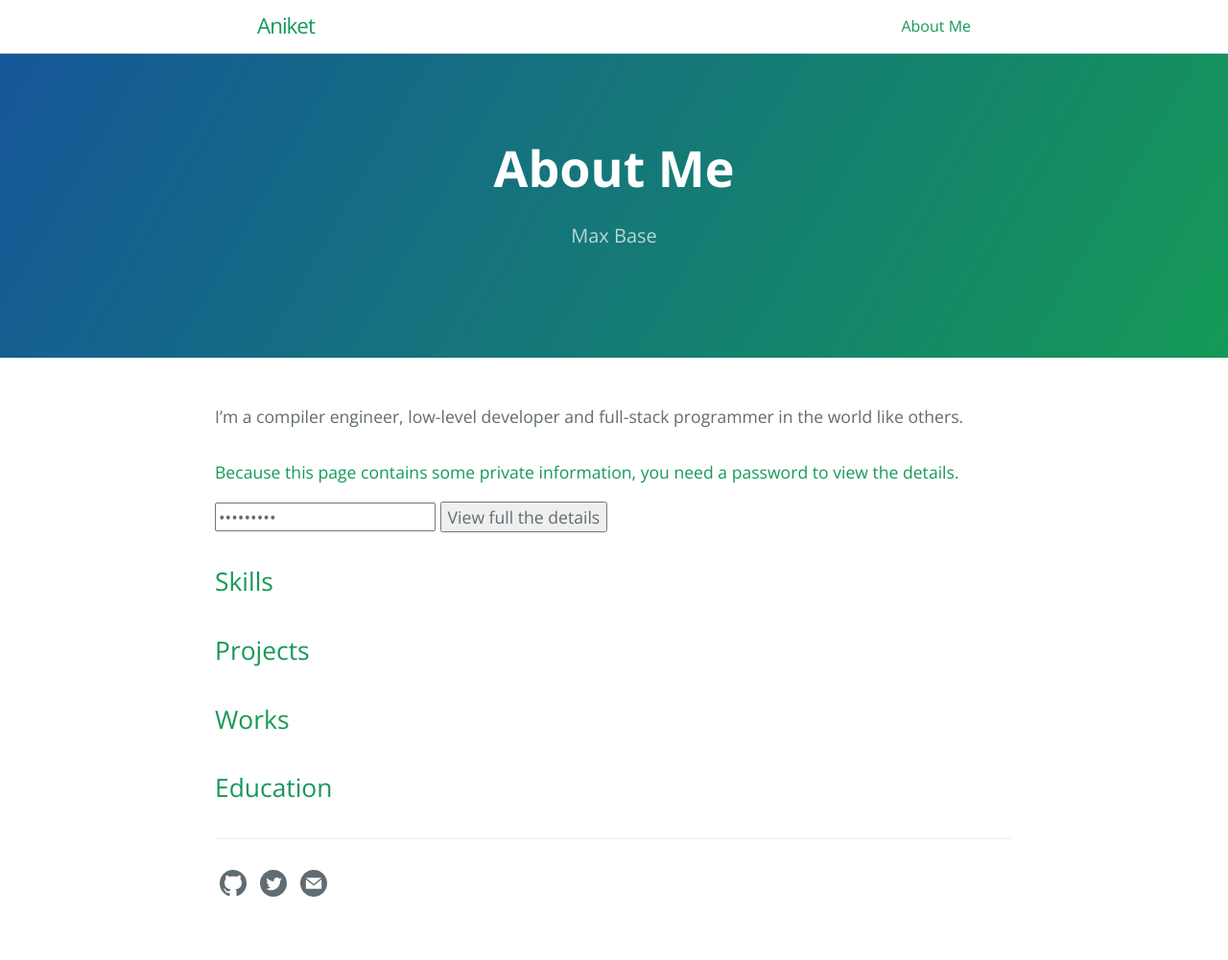
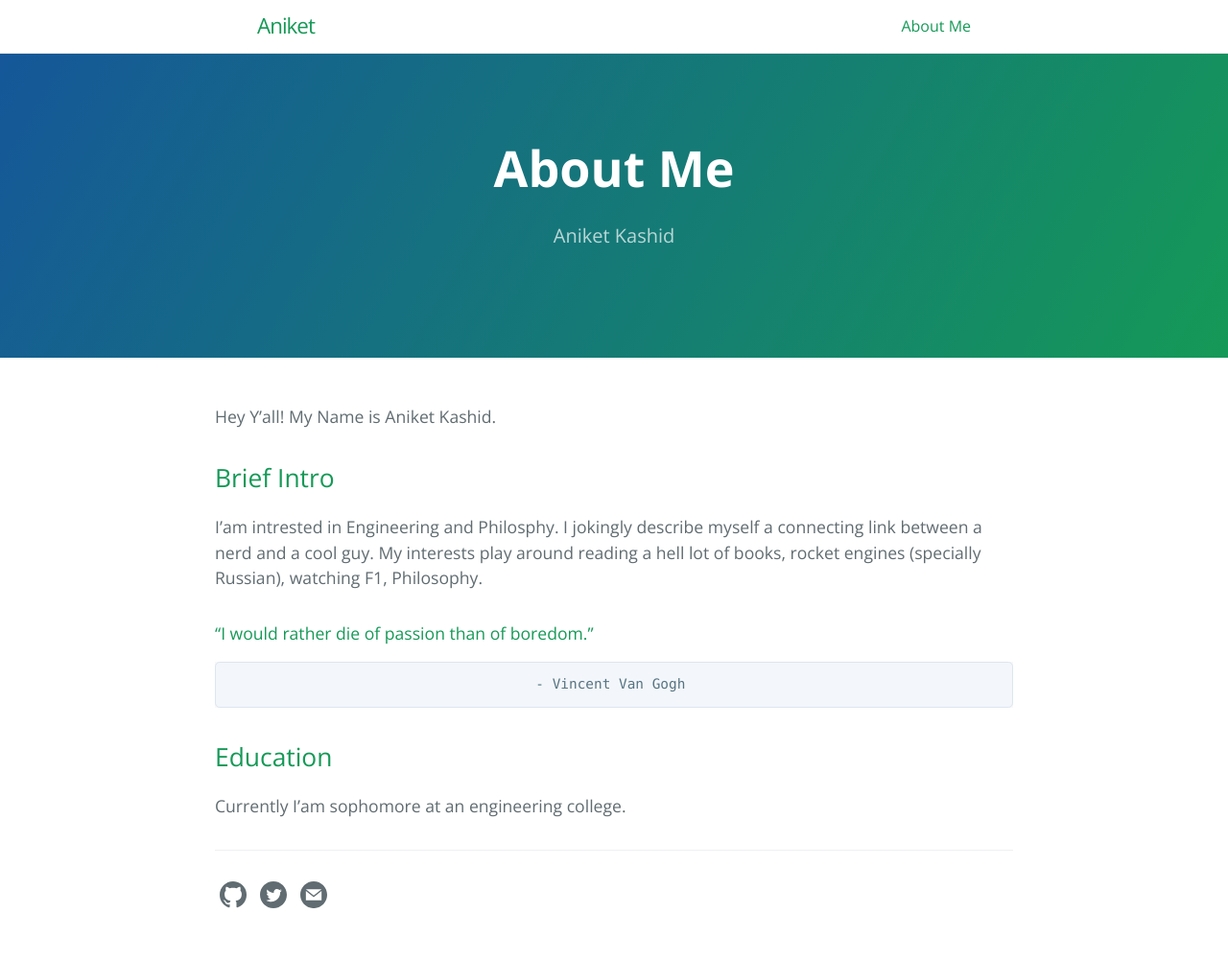
Before and after one commit to aniketkashid17/aniketkashid, a Jekyll site: the page built from about.md, in a window 1280 px wide. Shown: the whole page at 96% size. Built offline with Jekyll 4.4.1, drawn with Linux system fonts in a browser that asks for light colours.

Commit message:
Update about.md

```diff
--- a/about.md
+++ b/about.md
@@ -1,174 +1,21 @@
 ---
 layout: page
 title: About Me
-tagline: Max Base
+tagline: Aniket Kashid
 ---
 
-I’m a compiler engineer, low-level developer and full-stack programmer in the world like others.
+Hey Y'all! My Name is Aniket Kashid.
 
-#### Because this page contains some private information, you need a password to view the details.
+## Brief Intro
+I'am intrested in Engineering and Philosphy. I jokingly describe myself a connecting link between
+a nerd and a cool guy. My interests play around reading a hell lot of books, rocket engines (specially Russian),
+watching F1, Philosophy.
 
-<input type="password" value="123456789" name="password" id="password" required="true">
-<button id="view">View full the details</button>
 
-<style>
-.secret
-{
-  display: none;
-}
-</style>
+#### “I would rather die of passion than of boredom.”
+                                         - Vincent Van Gogh
 
-## Skills
-
-<div class="secret">
-  <ul>
-    <li>Compiler</li>
-    <li>Assembly</li>
-    <li>C</li>
-    <li>...</li>
-  </ul>
-</div>
-
-## Projects
-
-<div class="secret">
-  <ul>
-    <li>...</li>
-  </ul>
-</div>
-
-## Works
-
-<div class="secret">
-  <ul>
-    <li>...</li>
-  </ul>
-</div>
 
 ## Education
 
-<div class="secret">
-  <ul>
-    <li>...</li>
-  </ul>
-</div>
-
-<script>
-let button=document.querySelector("#view");
-let password=document.querySelector("#password");
-function parse(input)
-{
-  /*
-  input=input.replace("<xtag1567891([^>]+)>","<b$1>");
-  input=input.replace("<xtag0512054([^>]+)>","<u$1>");
-  input=input.replace("<xtag9744051([^>]+)>","<i$1>");
-  input=input.replace("<xtag4971234([^>]+)>","<a$1>");
-  input=input.replace("<xtag7621642([^>]+)>","<li$1>");
-  input=input.replace("<xtag3497823([^>]+)>","<ul$1>");
-  input=input.replace("<xtag0508063([^>]+)>","<div$1>");
-  input=input.replace("<xtag4619807([^>]+)>","<span$1>");
-  */
-  let result="";
-  let maps=passwordMap(password.value);
-  // console.log(maps);
-  let index=0;
-  for(character of input)
-  {
-    // console.log("Current : " + character);
-    if(maps[character])
-    {
-      // console.log("Is My Map : " + maps[character]);
-      result+=maps[character];
-    }
-    else
-    {
-      // console.log("Not My Map!");
-      result+=character;
-    }
-    // else{}
-    // index++;
-  }
-  return result;
-}
-function passwordMap(pass)
-{
-  // console.log("Password : " + pass);
-  const getName = (i) =>
-  {
-       const previousLetters = (i >= 26 ? getColumnName(Math.floor(i / 26) -1 ) : '');
-       const lastLetter = 'ABCDEFGHIJKLMNOPQRSTUVWXYZ'[i % 26];
-       return previousLetters + lastLetter;
-  }
-  let maps={};
-  const charStart=33;
-  const CharDone=125;
-  let passwordIndex=0;
-  for(let index=charStart;index<=CharDone;index++)
-  {
-    // passwordIndex=index-charStart;
-    if(! pass[passwordIndex])
-    {
-      passwordIndex=0;
-    }
-    maps[String.fromCharCode(index)]=pass[passwordIndex];
-    passwordIndex++;
-  }
-  return maps;
-}
-function checkElement(secret)
-{
-  // console.log(secret);
-  if(secret.children.length >0)
-  {
-    let childs = secret.children;
-    for(child of childs)
-    {
-      // alert( child.textContent);
-      if(child.children.length >0)
-      {
-        // console.log("have child");
-        // checkElement(child.children);
-        for(child_children of child.children)
-        {
-          checkElement(child_children);
-        }
-      }
-      else
-      {
-        // console.log("Item : "+child.innerText);
-        child.textContent=parse(child.textContent);
-      }
-    }
-  }
-  else
-  {
-    secret.textContent=parse(secret.textContent);
-  }
-  // secret.innerHTML=parse(secret.innerHTML);
-  // secret.style.display="block";
-}
-if(button && password)
-{
-  button.onclick=function()
-  {
-    if(password.value!="")
-    {
-      let secrets=document.querySelectorAll(".secret");
-      // console.log(secrets);
-      for(secret of secrets)
-      {
-        checkElement(secret);
-        secret.style.display="block";
-      }
-    }
-    else
-    {
-      alert("Password Field is empty!");
-    }
-  }
-}
-else
-{
-  alert("Error!");
-}
-</script>
+Currently I'am sophomore at an engineering college.
```
